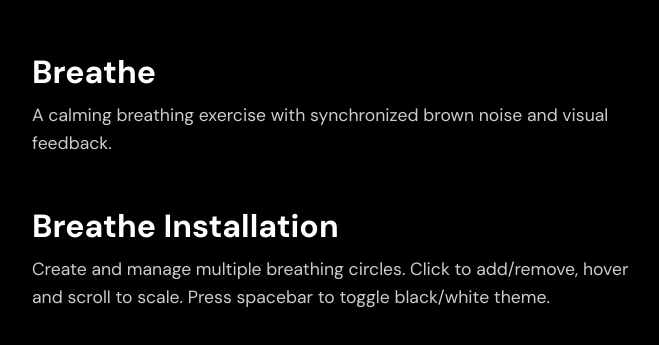
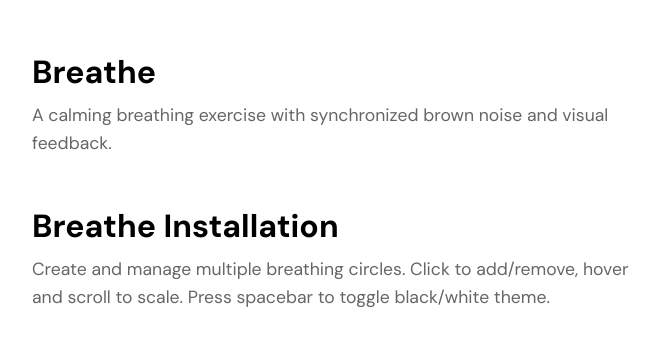
Before and after one commit to code-mf/visualpoetry, a plain HTML site: page index.html in a window 1280 px wide. Shown: the part 219-564 px from the top of the page, without its empty margins (308-967 px from the left). Drawn offline with Linux system fonts and the light colour scheme.

Commit message:
Reverse black and white theme on landing page - white background with black text

```diff
--- a/index.html
+++ b/index.html
@@ -22,9 +22,9 @@
             flex-direction: column;
             align-items: center;
             justify-content: center;
-            background: #000000;
+            background: #FFFFFF;
             font-family: 'DM Sans', sans-serif;
-            color: #FFFFFF;
+            color: #000000;
         }
 
 
@@ -47,17 +47,17 @@
             font-size: 2rem;
             font-weight: 700;
             margin: 0 0 0.5rem 0;
-            color: #FFFFFF;
+            color: #000000;
         }
 
         .project h2 a {
-            color: #FFFFFF;
+            color: #000000;
             text-decoration: none;
             transition: color 0.3s ease;
         }
 
         .project h2 a:hover {
-            color: #CCCCCC;
+            color: #666666;
         }
 
         .project p {
@@ -65,7 +65,7 @@
             font-size: 1.1rem;
             line-height: 1.6;
             margin: 0;
-            color: #CCCCCC;
+            color: #666666;
             font-weight: 400;
         }
     </style>
```
